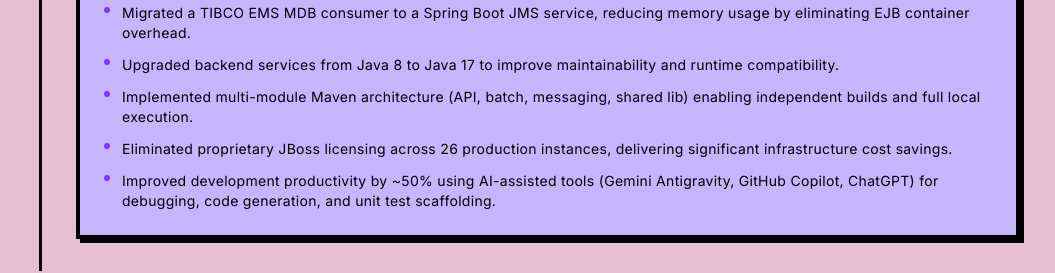
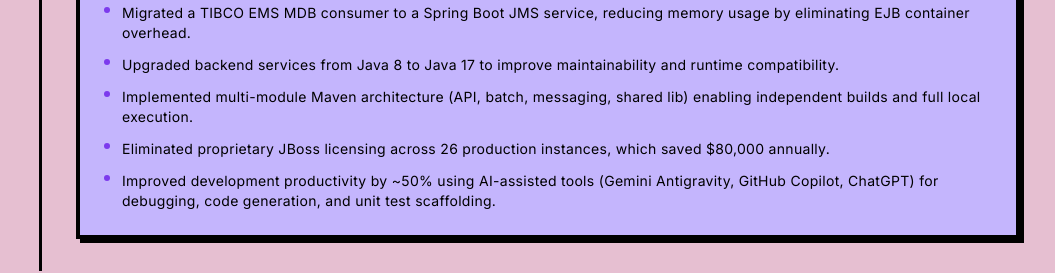
Before and after one commit to amruuta/amruuta.github.io, a React (Vite) app in the folder portfolio-web/: page /#hero in a window 1280 px wide. Shown: the part 2780-3053 px from the top of the page, without its empty margins (116-1171 px from the left). Built offline with nearby package versions, Linux system fonts and the light colour scheme; no server answers.

Commit message:
resume update

```diff
--- a/portfolio-web/src/components/Chatbot.tsx
+++ b/portfolio-web/src/components/Chatbot.tsx
@@ -38,7 +38,7 @@
   }
 
   if (lowerMessage.includes("experience") || lowerMessage.includes("work") || lowerMessage.includes("job")) {
-    return `💼 **Experience**\n\n**Western Union | Junior Associate**\nPune, India | Mar 2025 – Present\n- Led modernization of an AML transaction monitoring platform (improving batch throughput by 40-50%).\n- Designed messaging layer using Kafka and Spring JMS.\n- Eliminated proprietary JBoss licensing across 26 production instances.\n\n**CLSA | Software Engineer**\nPune, India | Jul 2022 – Feb 2025\n- Developed custom Java solutions for a trading platform.\n- Designed a Python-based ETL utility reducing report generation time from 8 hours to ~1 hour.\n\n**Persistent Systems | Intern**\nPune, India | Jan 2022 - June 2022`;
+    return `💼 **Experience**\n\n**Western Union | Junior Associate**\nPune, India | Mar 2025 – Present\n- Led modernization of an AML transaction monitoring platform (improving batch throughput by 40-50%).\n- Designed messaging layer using Kafka and Spring JMS.\n- Eliminated proprietary JBoss licensing across 26 production instances, which saved $80,000 annually.\n\n**CLSA | Software Engineer**\nPune, India | Jul 2022 – Feb 2025\n- Developed custom Java solutions for a trading platform.\n- Designed a Python-based ETL utility reducing report generation time from 8 hours to ~1 hour.\n\n**Persistent Systems | Intern**\nPune, India | Jan 2022 - June 2022`;
   }
 
   if (lowerMessage.includes("education") || lowerMessage.includes("degree") || lowerMessage.includes("university")) {
--- a/portfolio-web/src/data/portfolioData.ts
+++ b/portfolio-web/src/data/portfolioData.ts
@@ -73,7 +73,7 @@
         "Migrated a TIBCO EMS MDB consumer to a Spring Boot JMS service, reducing memory usage by eliminating EJB container overhead.",
         "Upgraded backend services from Java 8 to Java 17 to improve maintainability and runtime compatibility.",
         "Implemented multi-module Maven architecture (API, batch, messaging, shared lib) enabling independent builds and full local execution.",
-        "Eliminated proprietary JBoss licensing across 26 production instances, delivering significant infrastructure cost savings.",
+        "Eliminated proprietary JBoss licensing across 26 production instances, which saved $80,000 annually.",
         "Improved development productivity by ~50% using AI-assisted tools (Gemini Antigravity, GitHub Copilot, ChatGPT) for debugging, code generation, and unit test scaffolding.",
       ],
     },
@@ -149,7 +149,7 @@
     ],
     keyShipped: [
       "Modernized AML transaction monitoring platform from JBoss EAP to Spring Boot (40-50% throughput improvement)",
-      "Eliminated proprietary JBoss licensing across 26 production instances, saving significant infrastructure costs",
+      "Eliminated proprietary JBoss licensing across 26 production instances, which saved $80,000 annually.",
       "Architected Kafka-based event streaming layer for trading platforms processing millions of financial transactions",
       "Built Python ETL utility reducing daily report generation time from 8-10 hours to ~1 hour",
       "Designed multi-module Maven architecture enabling independent builds and full local execution",
```
